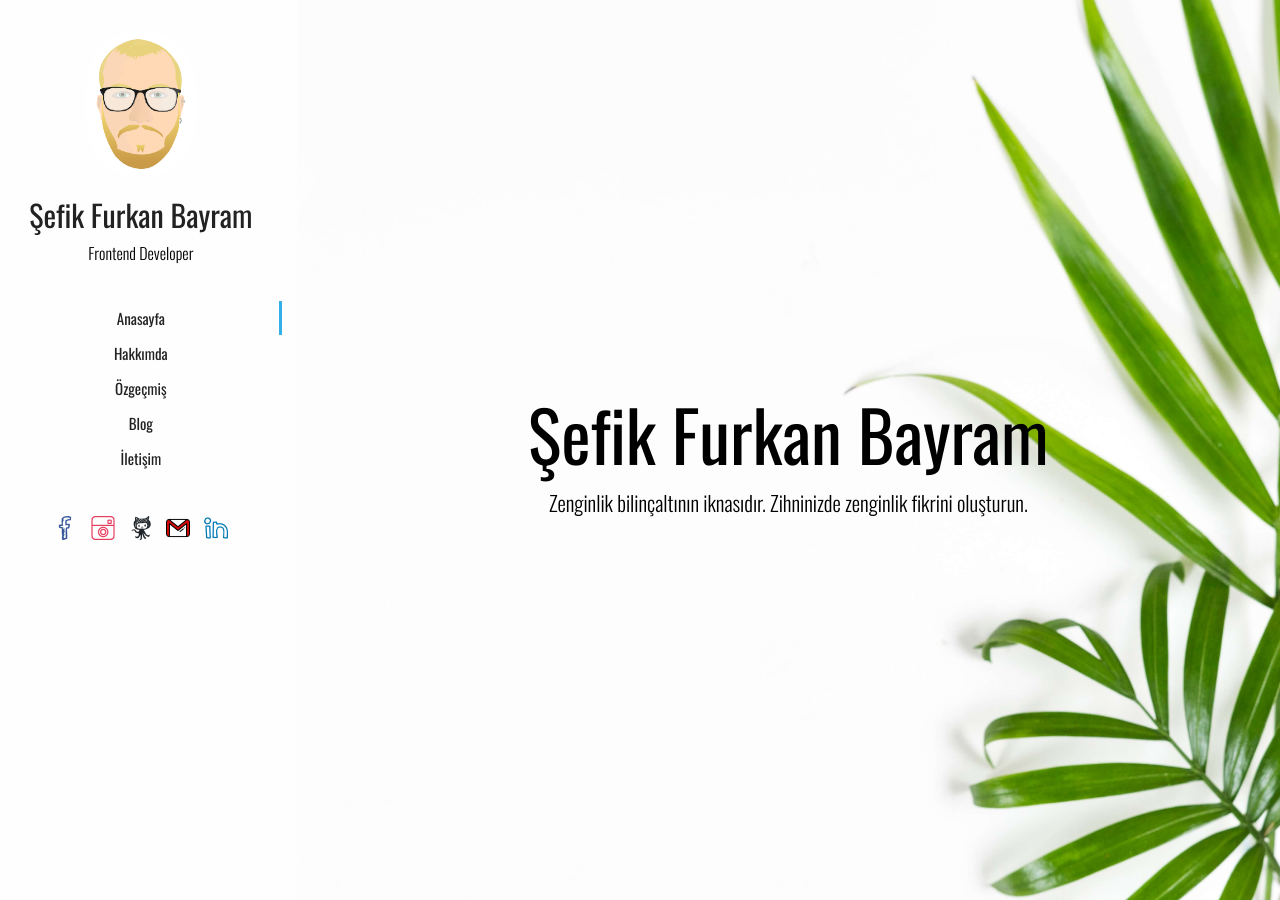
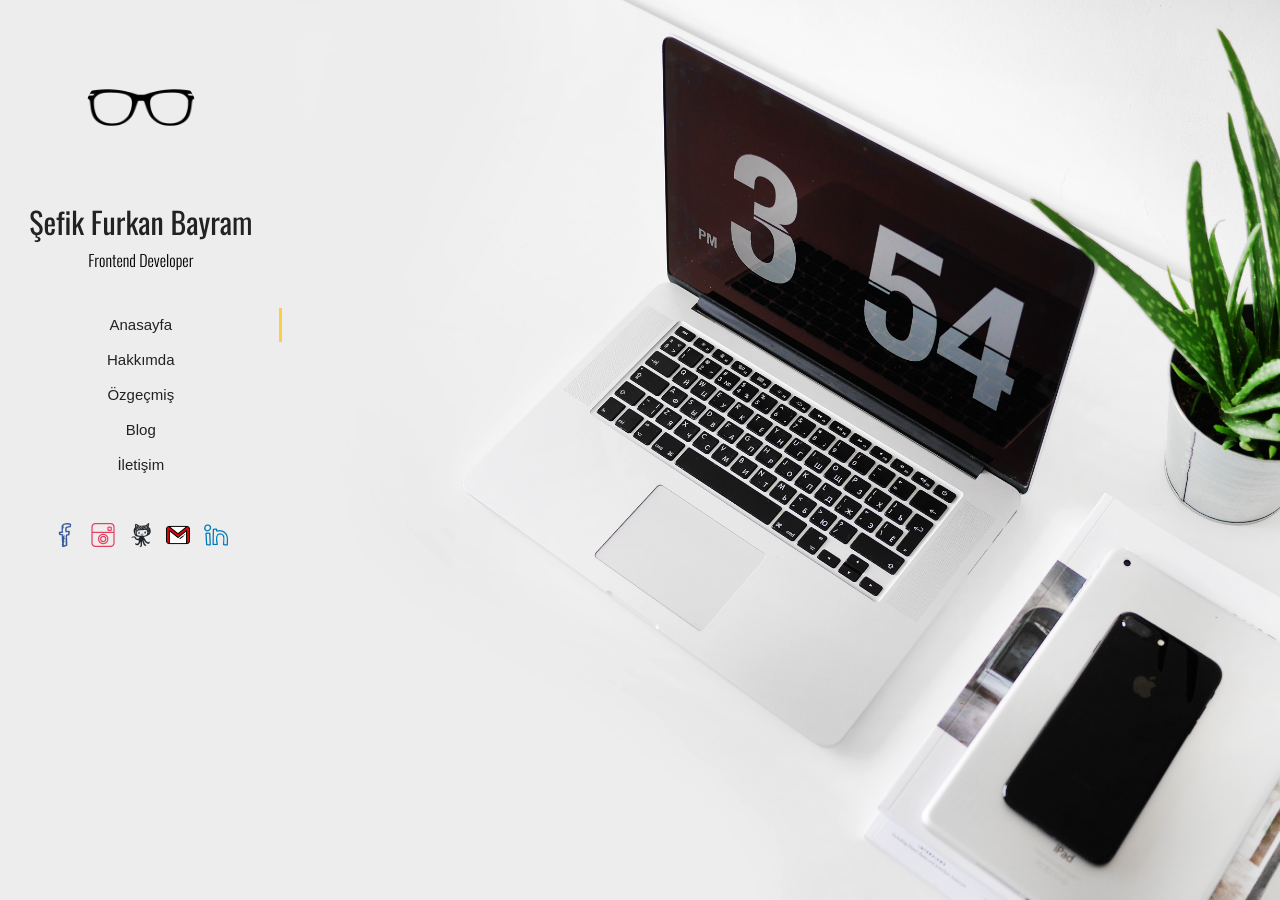
Before and after one commit to furkanbayram2/furkanbayram2.github.io, a Jekyll site: the page built from index.html, in a window 1280 px wide. Built offline with Jekyll 4.4.1, drawn with Linux system fonts in a browser that asks for light colours; nearby versions of some CDN libraries; library files that are not in the unit come from our copies; the list of posts is cut into pages by our own code.

Commit message:
tasarimsal degisikler yapildi

```diff
--- a/_config.yml
+++ b/_config.yml
@@ -11,8 +11,8 @@ safe: true
 
 # edit here to achieve your personal greatness
 
-url: http://furkanbayram.online
-baseurl: '/'
+url: ''
+baseurl: ''
 title: Şefik Furkan Bayram - Yazılım ve Tasarım
 gems:
 - jekyll-redirect-from
--- a/_includes/header.html
+++ b/_includes/header.html
@@ -1,7 +1,7 @@
 		<!-- Header -->
 		<header id="site_header" class="header mobile-menu-hide">
         <div class="my-photo">
-        <img src="static/images/profileImage.png" alt="image">
+        <img src="static/images/profile.png" alt="image">
         <div class="mask"></div>
         </div>
 
--- a/index.html
+++ b/index.html
@@ -18,7 +18,7 @@ redirect_from:
   <!-- Header -->
   <header id="site_header" class="header mobile-menu-hide">
     <div class="my-photo">
-          <img src="static/images/profileImage.png" alt="image">
+      <img src="static/images/profile.png" alt="image">
       <div class="mask"></div>
     </div>
 
@@ -96,7 +96,7 @@ redirect_from:
 
                 <div class="mask"></div>
               </div>
-                  <h2>{{site.author}}</h2>
+              <!--  <h2>{{site.author}}</h2>
                   <div id="rotate" class="text-rotate">
                       <div>
                           <p class="home-page-description">frontend-developer</p>
@@ -106,7 +106,7 @@ redirect_from:
                     </div>
 
                   </div>
-
+                -->
 
             </div>
           </div>
@@ -117,13 +117,13 @@ redirect_from:
         <section class="pt-page pt-page-2" data-id="hakkimda">
           <div class="section-title-block">
             <h2 class="section-title">Hakkımda</h2>
-                <h5 class="section-description">Yazılımcı, Öğrenci, İnsan</h5>
+            <h5 class="section-description">why not</h5>
           </div>
 
           <div class="row">
             <div class="col-sm-6 col-md-6 subpage-block">
               <div class="general-info">
-                    <h3>Frontend Developer/Designer @ limemedia.net</h3>
+                <h3>Frontend Developer/ @ alegra.io</h3>
                 <p>Merhaba, ben Şefik Furkan Bayram. Bilgisayar Teknolojisi ve Bilişim Sistemleri mezunuyum.</p>
                 <p>
                   Frontend alanında kendimi geliştiriyorum.
@@ -143,7 +143,8 @@ redirect_from:
                   <!-- Testimonial Content -->
                   <div class="testimonial-content">
                     <div class="testimonial-text">
-                          <p>"Furkan ile çalışmak büyük bir zevki! Çok eğlenceli ve çalışkan. Firmamızın büyümesinde çok yardımcı oldu."</p>
+                      <p>"Furkan ile çalışmak büyük bir zevki! Çok eğlenceli ve çalışkan. Firmamızın büyümesinde çok
+                        yardımcı oldu."</p>
                     </div>
                   </div>
                   <!-- /Testimonial Content -->
@@ -169,7 +170,8 @@ redirect_from:
                   <!-- Testimonial Content -->
                   <div class="testimonial-content">
                     <div class="testimonial-text">
-                          <p>"İstediğim proje verilen tarihtan tam 1 hafta önce tamamlandı. Bu ekip çok sıkı çalışıyor. Her türlü soruna karşı bir çözümleri var."</p>
+                      <p>"İstediğim proje verilen tarihtan tam 1 hafta önce tamamlandı. Bu ekip çok sıkı çalışıyor. Her
+                        türlü soruna karşı bir çözümleri var."</p>
                     </div>
                   </div>
                   <!-- /Testimonial Content -->
@@ -204,7 +206,8 @@ redirect_from:
                 <div class="service-info">
                   <img src="static/images/service/web_design.png" alt="Responsive Design">
                   <h4>Web Tasarım</h4>
-                      <p>Kurumlar tarafından kullanılan, yeni teknolojileri kullanan, yönetim paneli ile güncellenebilir dinamik sayfalar.</p>
+                  <p>Kurumlar tarafından kullanılan, yeni teknolojileri kullanan, yönetim paneli ile güncellenebilir
+                    dinamik sayfalar.</p>
                 </div>
               </div>
             </div>
@@ -214,7 +217,8 @@ redirect_from:
                 <div class="service-info">
                   <img src="static/images/service/copywrite.png" alt="Copywriter">
                   <h4>Dijital Tasarımlar</h4>
-                      <p>Kurumun renkleri, logosu, kurum içi döküman gibi kurumsal kimlik tasarımları, banner ve reklam görsel tasarımları..</p>
+                  <p>Kurumun renkleri, logosu, kurum içi döküman gibi kurumsal kimlik tasarımları, banner ve reklam
+                    görsel tasarımları..</p>
                 </div>
               </div>
             </div>
@@ -224,7 +228,8 @@ redirect_from:
                 <div class="service-info">
                   <img src="static/images/service/ecommerce.png" alt="E-Commerce">
                   <h4>Bakım ve Güncelleme</h4>
-                      <p>Web sayfasında oluşabilecek hataların giderilmesi, gelişen teknoloji veya ihtiyaçlara göre yeni eklentiler eklenmesi.</p>
+                  <p>Web sayfasında oluşabilecek hataların giderilmesi, gelişen teknoloji veya ihtiyaçlara göre yeni
+                    eklentiler eklenmesi.</p>
                 </div>
               </div>
             </div>
@@ -234,7 +239,8 @@ redirect_from:
                 <div class="service-info">
                   <img src="static/images/service/management.png" alt="Management">
                   <h4>Optimizasyon</h4>
-                      <p>İnternet sayfalarının arama motorlarında yükselmesi için yapılan site içi ve site dışı arama motoru optimizasyonları (SEO).</p>
+                  <p>İnternet sayfalarının arama motorlarında yükselmesi için yapılan site içi ve site dışı arama
+                    motoru optimizasyonları (SEO).</p>
                 </div>
               </div>
             </div>
@@ -295,7 +301,7 @@ redirect_from:
               <div class="fun-fact-block gray-bg">
                 <i class="pe-7s-icon pe-7s-smile"></i>
                 <h4>Mutlu Proje</h4>
-                    <span class="fun-value">76</span>
+                <span class="fun-value">23</span>
               </div>
             </div>
 
@@ -303,14 +309,14 @@ redirect_from:
               <div class="fun-fact-block">
                 <i class="pe-7s-icon pe-7s-alarm"></i>
                 <h4>Çalışılan Saat</h4>
-                    <span class="fun-value">1578</span>
+                <span class="fun-value">460</span>
               </div>
             </div>
             <div class="col-sm-6 col-md-4 subpage-block">
               <div class="fun-fact-block">
                 <i class="pe-7s-icon pe-7s-coffee"></i>
                 <h4>İçilen Kahve</h4>
-                    <span class="fun-value">1457</span>
+                <span class="fun-value">245</span>
               </div>
             </div>
           </div>
@@ -322,7 +328,7 @@ redirect_from:
         <section class="pt-page pt-page-3" data-id="ozgecmis">
           <div class="section-title-block">
             <h2 class="section-title">Özgeçmiş</h2>
-                <h5 class="section-description">Dişe Diş...</h5>
+            <h5 class="section-description">so what</h5>
           </div>
 
           <div class="row">
@@ -335,11 +341,15 @@ redirect_from:
               <div class="timeline">
                 <!-- Single event -->
                 <div class="timeline-event te-primary">
-                          <h5 class="event-date">Mart 2018 - Şuan</h5>
+                  <h5 class="event-date">Aralık 2018 - Şuan</h5>
+                  <h4 class="event-name">Frontend Developer</h4>
+                  <span class="event-description">Alegra Dijital Yayıncılık A.Ş.</span>
+
+                </div>
+                <div class="timeline-event te-primary">
+                  <h5 class="event-date">Mart 2018 - Kasım 2018</h5>
                   <h4 class="event-name">Remote Önyüz Geliştirici</h4>
                   <span class="event-description">BT & Partners</span>
-                          <p>Wordpress ile site tasarımı,</p>
-                          <p>Website performans iyileştirmeleri,</p>
                   <p>Şirket içi web uygulamaları geliştirme,</p>
                   <p>Vue.js ile SPA geliştirme,</p>
                   <P>Cross-browser uyumluluk sorunlarını giderme çalışmaları</P>
@@ -362,18 +371,10 @@ redirect_from:
                   <span class="event-description">Telpa Telekominikasyon</span>
                   <p>C# ile .NET projeleri geliştirilmesi,</p>
                   <p>Entity Framework ile geliştirilen projelere destek,</p>
-                      <p>Backend alanında destek,</p>
                   <p>MSSQL'de sorgu oluşturma</p>
                 </div>
                 <!-- Single event -->
-                    <div class="timeline-event te-primary">
-                      <h5 class="event-date">Eylül 2013 - Haziran 2014</h5>
-                      <h4 class="event-name">Stajyer BT Elemanı</h4>
-                      <span class="event-description">TAT Konserve Sanayii A.Ş</span>
-                      <p>Yerel ağ optimizasyonu ve bakımı,</p>
-                      <p>Aylık bilgisayar bakımı,</p>
-                      <p>Server bakımı</p>
-                    </div>
+
               </div>
             </div>
             <div class="col-sm-6 col-md-4 subpage-block">
@@ -399,20 +400,20 @@ redirect_from:
             </div>
             <div class="col-sm-6 col-md-4 subpage-block">
               <div class="block-title">
-                    <h3>Tasarım Yetenekleri</h3>
+                <h3>Diğer Yetenekler</h3>
               </div>
               <div class="skills-info">
-                    <h4>Web Tasarım</h4>
+                <h4>Takım Çalışması</h4>
                 <div class="skill-container">
                   <div class="skill-percentage skill-8"></div>
                 </div>
 
-                    <h4>Baskı Tasarım</h4>
+                <h4>Sorumluluk Bilinci</h4>
                 <div class="skill-container">
-                      <div class="skill-percentage skill-3"></div>
+                  <div class="skill-percentage skill-9"></div>
                 </div>
 
-                    <h4>Grafik Tasarım</h4>
+                <h4>Liderlik</h4>
                 <div class="skill-container">
                   <div class="skill-percentage skill-5"></div>
                 </div>
@@ -432,20 +433,30 @@ redirect_from:
                   <div class="skill-percentage skill-8"></div>
                 </div>
 
+                <h4>javascriprt</h4>
+                <div class="skill-container">
+                  <div class="skill-percentage skill-7"></div>
+                </div>
+
+
+                <h4>VueJS</h4>
+                <div class="skill-container">
+                  <div class="skill-percentage skill-4"></div>
+                </div>
+
+                <h4>jQuery</h4>
+                <div class="skill-container">
+                  <div class="skill-percentage skill-5"></div>
+                </div>
+
                 <h4>Wordpress</h4>
                 <div class="skill-container">
                   <div class="skill-percentage skill-6"></div>
                 </div>
 
-                    <h4>jQuery</h4>
-                    <div class="skill-container">
-                      <div class="skill-percentage skill-7"></div>
-                    </div>
 
-                    <h4>VueJS</h4>
-                    <div class="skill-container">
-                      <div class="skill-percentage skill-4"></div>
-                    </div>
+
+
               </div>
             </div>
           </div>
@@ -658,7 +669,7 @@ redirect_from:
         <section class="pt-page pt-page-5" data-id="blog">
           <div class="section-title-block">
             <h2 class="section-title">Blog</h2>
-                <h5 class="section-description">Yazdığım Yazılar...</h5>
+            <h5 class="section-description">yes</h5>
           </div>
           <div class="archive">
             <h2><a href="archive.html">Arşive gitmek için tıklayınız.</a></h2>
@@ -672,7 +683,7 @@ redirect_from:
                   <a href="{{ site.baseurl }}{{ post.url }}">
                     <img class="post-image img-responsive" src="static\images\post_image{{ post.url }}\cover.jpg" alt="blog-post-1" />
                     <div class="mask"></div>
-                        <div class="post-date">	 	{% assign m = post.date | date: "%-m" %}
+                    <div class="post-date"> {% assign m = post.date | date: "%-m" %}
                       {{ post.date | date: "%-d" }}
                       {% case m %}
                       {% when '1' %}Ocak
@@ -695,7 +706,9 @@ redirect_from:
                   <ul class="category">
                     <li><a href="#">{{ post.category }}</a></li>
                   </ul>
-                      <a href="{{ site.baseurl }}{{ post.url }}"><h4 class="blog-item-title">{{ post.title }}</h4></a>
+                  <a href="{{ site.baseurl }}{{ post.url }}">
+                    <h4 class="blog-item-title">{{ post.title }}</h4>
+                  </a>
                 </div>
               </div>
             </div>
@@ -714,7 +727,7 @@ redirect_from:
         <section class="pt-page pt-page-6" data-id="iletisim">
           <div class="section-title-block">
             <h2 class="section-title">İletişim</h2>
-                <h5 class="section-description">İletişime Geçmek İçin</h5>
+            <h5 class="section-description">for contact</h5>
           </div>
 
           <div class="row">
@@ -747,6 +761,7 @@ redirect_from:
                   <h5>+90 546 545 9634</h5>
                 </div>
               </div>
+              <!--
               <div class="contact-info-block">
                 <div class="ci-icon">
                   <i class="pe-7s-icon pe-7s-check"></i>
@@ -754,7 +769,7 @@ redirect_from:
                 <div class="ci-text">
                   <h5>Serbest Olarak Çalışabilirim</h5>
                 </div>
-                  </div>
+              </div>-->
             </div>
 
             <div class="col-sm-6 col-md-6 subpage-block">
@@ -767,21 +782,24 @@ redirect_from:
 
                 <div class="controls">
                   <div class="form-group">
-                          <input id="form_name" type="text" name="name" class="form-control" placeholder="Adınız Soyadınız" required="required" data-error="Name is required.">
+                    <input id="form_name" type="text" name="name" class="form-control" placeholder="Adınız Soyadınız"
+                      required="required" data-error="Name is required.">
                     <div class="form-control-border"></div>
                     <i class="form-control-icon fa fa-user"></i>
                     <div class="help-block with-errors"></div>
                   </div>
 
                   <div class="form-group">
-                          <input id="form_email" type="email" name="email" class="form-control" placeholder="Email Adresiniz" required="required" data-error="Valid email is required.">
+                    <input id="form_email" type="email" name="email" class="form-control" placeholder="Email Adresiniz"
+                      required="required" data-error="Valid email is required.">
                     <div class="form-control-border"></div>
                     <i class="form-control-icon fa fa-envelope"></i>
                     <div class="help-block with-errors"></div>
                   </div>
 
                   <div class="form-group">
-                          <textarea id="form_message" name="message" class="form-control" placeholder="Yazmak İstediğiniz Mesaj..." rows="4" required="required" data-error="Please, leave me a message."></textarea>
+                    <textarea id="form_message" name="message" class="form-control" placeholder="Yazmak İstediğiniz Mesaj..."
+                      rows="4" required="required" data-error="Please, leave me a message."></textarea>
                     <div class="form-control-border"></div>
                     <i class="form-control-icon fa fa-comment"></i>
                     <div class="help-block with-errors"></div>
--- a/static/css/main.css
+++ b/static/css/main.css
@@ -14,6 +14,10 @@ html {
 }
 body {
   font-family: 'PT Sans', Helvetica, sans-serif;
+  font-family: 'Muli', sans-serif;
+font-family: 'Fira Sans', sans-serif;
+font-family: 'Varela Round', sans-serif;
+
   color: #666;
   margin: 0;
   height: 100%;
@@ -22,7 +26,7 @@ body {
 }
 
 a {
-  color: #0099CC;
+  color: #FC4949;
   text-decoration: none;
   outline: none;
   -webkit-transition-duration: 0.3s;
@@ -30,8 +34,7 @@ a {
 }
 
 a:hover {
-  color: #006699;
-  color: #0099CC;
+  color: #f42424;
   text-decoration: none;
   outline: none;
 }
@@ -86,7 +89,7 @@ input[type=submit], input[type=button], button, a.button {
   line-height: 1.2;
   border: 0;
   outline: 0;
-  border: 2px solid #33B0E8;
+  border: 2px solid #FECC49;
   color: #222;
   text-shadow: none;
   background: none;
@@ -99,7 +102,7 @@ input[type=submit], input[type=button], button, a.button {
 
 input[type=submit]:hover, input[type=submit]:focus, input[type=button]:focus, button:hover, button:focus, a.button:hover, a.button:focus {
   color: #fff;
-  background-color: #33B0E8;
+  background-color: #FECC49;
 }
 /* /Buttons */
 
@@ -146,7 +149,7 @@ textarea.form-control, textarea.form-control:focus {
   left: 50%;
   right: 50%;
   bottom: 0;
-  background: #33B0E8;
+  background: #FECC49;
   height: 2px;
   -webkit-transition-property: left, right;
   transition-property: left, right;
@@ -174,7 +177,7 @@ textarea.form-control, textarea.form-control:focus {
 }
 
 .form-control:focus + .form-control-icon {
-  color: #33B0E8;
+  color: #FECC49;
 }
 
 .form-control::-moz-placeholder {
@@ -265,7 +268,7 @@ textarea.form-control, textarea.form-control:focus {
   display: inline-block;
   position: absolute;
   top: 0;
-  background-color: #33B0E8;
+  background-color: #FECC49;
   border-radius: 100%;
   -webkit-animation: bounce 2.0s infinite ease-in-out;
   animation: bounce 2.0s infinite ease-in-out;
@@ -323,7 +326,7 @@ textarea.form-control, textarea.form-control:focus {
   -webkit-box-sizing: border-box;
   -moz-box-sizing: border-box;
   box-sizing: border-box;
-  background-color: #fefefe;
+  background-color: #EDEDED;
 }
 
 .pt-wrapper.scroll-auto {
@@ -451,7 +454,7 @@ textarea.form-control, textarea.form-control:focus {
   position: fixed;
   width: 22%;
   height: 100%;
-  background-color: #fefefe;
+  background-color: #EDEDED;
   overflow: auto;
 }
 
@@ -460,6 +463,7 @@ textarea.form-control, textarea.form-control:focus {
   margin: 30px auto 20px;
   max-width: 110px;
   text-align: center;
+  padding:50px 0;
   z-index: 0;
 }
 
@@ -523,7 +527,7 @@ ul.social-links li a {
 
 ul.social-links li a:hover {
   color: #fff;
-  background-color: #33B0E8;
+  background-color: #FECC49;
 }
 
 ul.social-links li a i {
@@ -536,7 +540,7 @@ ul.social-links li a:hover i {
 }
 
 ul.social-links li a:hover {
-  color: #33B0E8;
+  color: #FECC49;
 }
 
 ul.social-links li:last-child a {
@@ -578,6 +582,7 @@ ul.social-links li:last-child a {
   padding: 0;
   margin: 0;
   font-family: Oswald, Helvetica, sans-serif;
+  font-family: 'Fira Sans', sans-serif;
 }
 
 .site-main-menu li {
@@ -598,17 +603,17 @@ ul.social-links li:last-child a {
   font-weight: 500;
   position: relative;
   text-decoration: none;
-  border-bottom: 1px solid #fefefe;
+  border-bottom: 1px solid #EDEDED;
   outline: none;
 }
 
 .site-main-menu li:first-child a {
-  border-top: 1px solid #fefefe;
+  border-top: 1px solid #EDEDED;
 }
 
 .site-main-menu li a:hover,
 .site-main-menu li.active a {
-  background-color: #fefefe;
+  background-color: #EDEDED;
 }
 
 .site-main-menu li a:hover:after,
@@ -625,7 +630,7 @@ ul.social-links li:last-child a {
 }
 
 .site-main-menu li.active a:after {
-  background-color: #33B0E8;
+  background-color: #FECC49;
 }
 /* /Main menu */
 
@@ -639,7 +644,7 @@ ul.social-links li:last-child a {
   position: relative;
   margin: 0 0 0 -80px;
   padding: 10px 20px 10px 78px;
-  background-color: #33B0E8;
+  background-color: #FECC49;
   color: #fff;
   line-height: 1.1em;
   font-weight: 500;
@@ -655,7 +660,7 @@ ul.social-links li:last-child a {
   left: 0px;
   content: "";
   border-bottom: 10px solid transparent;
-  border-right: 10px solid #328BE8;
+  border-right: 10px solid #F7BB25;
 }
 
 .section-description {
@@ -678,7 +683,7 @@ ul.social-links li:last-child a {
   width: 100%;
   height: 2px;
   margin-top: -1px;
-  background-color: #33B0E8;
+  background-color: #FECC49;
 }
 
 
@@ -691,14 +696,14 @@ ul.social-links li:last-child a {
 }
 
 .home-page-block h2 {
-  color: black;
+  color: white;
   text-align: center;
   font-size: 70px;
   margin: 0;
 }
 
 .home-page-description {
-  color: black;
+  color: white;
   font-size: 21px;
   font-weight: 300;
   font-family: Oswald, Helvetica, sans-serif;
@@ -735,7 +740,7 @@ ul.social-links li:last-child a {
   display: block;
   width: 100%;
   height: 2px;
-  background-color: #33B0E8;
+  background-color: #FECC49;
 }
 
 .info-list li .value {
@@ -782,7 +787,7 @@ ul.social-links li:last-child a {
 
 .service-icon {
   font-size: 70px;
-  color: #33B0E8;
+  color: #FECC49;
   margin: 0 0 18px;
 }
 /* /Services */
@@ -838,7 +843,7 @@ ul.social-links li:last-child a {
   font-weight: 300;
   display: block;
   margin: 10px 0;
-  color: #33B0E8;
+  color: #FECC49;
 }
 /* /Fun Facts */
 
@@ -962,7 +967,7 @@ ul.social-links li:last-child a {
   font-weight: 300;
   line-height: 1.1em;
   margin: 0 0 3px;
-  background-color: #FF8621;
+  background-color: #FC4949;
   padding: 5px 8px 5px 30px;
   margin-left: -30px;
 }
@@ -1009,7 +1014,7 @@ ul.social-links li:last-child a {
 
 .skill-container {
   background-color: transparent;
-  border: 2px solid #33B0E8;
+  border: 2px solid #FECC49;
   -moz-border-radius: 8px;
   -webkit-border-radius: 8px;
   border-radius: 8px;
@@ -1022,7 +1027,7 @@ ul.social-links li:last-child a {
 }
 
 .skill-percentage {
-  background-color: #33B0E8;
+  background-color: #FECC49;
   border: 2px solid #fff;
   -moz-border-radius: 9px;
   -webkit-border-radius: 9px;
@@ -1140,7 +1145,7 @@ ul.social-links li:last-child a {
 
 .portfolio-filters li.active a,
 .portfolio-filters li.active a:hover {
-  background-color: #33B0E8;
+  background-color: #FECC49;
   color: #fff;
 }
 
@@ -1199,7 +1204,7 @@ ul.social-links li:last-child a {
   width: 100%;
   height: 2px;
   margin: 0 auto;
-  background-color: #33B0E8;
+  background-color: #FECC49;
 }
 .portfolio-grid figure a div small {
   color: #eee;
@@ -1254,6 +1259,10 @@ ul.social-links li:last-child a {
   box-shadow: 0 1px 5px rgba(0,0,0,0.1);
 }
 
+.blogpost p{
+  font-size:15px;
+}
+
 .blog-card:hover {
   -webkit-box-shadow: 0 1px 15px rgba(0,0,0,0.11);
   -moz-box-shadow: 0 1px 15px rgba(0,0,0,0.11);
@@ -1271,6 +1280,7 @@ ul.social-links li:last-child a {
 
 .blog-card .blog-item-title {
   margin: 5px 0 0 0;
+  font-size:17px;
 }
 
 .blog-card .post-meta {
@@ -1281,7 +1291,7 @@ ul.social-links li:last-child a {
 .blog-card .post-date {
   color:white;
   display: inline-block;
-  background-color: #33B0E8;
+  background-color: #FECC49;
   padding: 0.3em;
   text-align: center;
   position: absolute;
@@ -1391,7 +1401,7 @@ ul.social-links li:last-child a {
 }
 
 .date{
-  color:#33b0e8;
+  color:#FECC49;
   font-weight: bold;
 }
 
@@ -1466,7 +1476,7 @@ ul.social-links li:last-child a {
 .testimonials.owl-carousel .owl-nav .owl-prev:hover,
 .testimonials.owl-carousel .owl-nav .owl-next:hover {
   color: #fff;
-  background-color: #33B0E8;
+  background-color: #FECC49;
 }
 
 .testimonials.owl-carousel .owl-nav .owl-prev:before,
@@ -1601,7 +1611,7 @@ ul.social-links li:last-child a {
 }
 
 .portfolio-nav .portfolio-close-button a:hover {
-  background-color: #33B0E8;
+  background-color: #FECC49;
   color: #fff;
 }
 
@@ -1646,7 +1656,7 @@ ul.social-links li:last-child a {
 }
 
 .project-general-info .fa {
-  color: #33B0E8;
+  color: #FECC49;
   margin-right: 5px;
 }
 
@@ -1671,7 +1681,7 @@ ul.social-links li:last-child a {
 
 .share-buttons a:hover {
   color: #fff;
-  background-color: #33B0E8;
+  background-color: #FECC49;
 }
 
 .share-buttons a:last-child {
@@ -1740,12 +1750,12 @@ ul.social-links li:last-child a {
 .bbb-archive:hover,
 .bbb-archive:visited:hover {
   color: #fff;
-  background-color: #33B0E8;
+  background-color: #FECC49;
 }
 
 .bbb-archive:hover:after,
 .bbb-archive:visited:hover:after {
-  background: #328BE8;
+  background: #F7BB25;
 }
 
 .blog-back-button:after {
@@ -1769,12 +1779,12 @@ ul.social-links li:last-child a {
 .blog-back-button:hover,
 .blog-back-button:visited:hover {
   color: #fff;
-  background-color: #33B0E8;
+  background-color: #FECC49;
 }
 
 .blog-back-button:hover:after,
 .blog-back-button:visited:hover:after {
-  background: #328BE8;
+  background: #F7BB25;
 }
 
 .blog-back-button i {
@@ -1844,7 +1854,7 @@ blockquote {
 }
 
 .post-comments .media-footer a:hover {
-  color: #33B0E8;
+  color: #FECC49;
 }
 
 .blog-post-content .divider {
@@ -2067,7 +2077,7 @@ blockquote {
 
 
   .myBackground{
-    background-image: url(./../images/bg.jpg) !important;
+    background-image: url(./../images/2.jpg) !important;
   }
   .home-page-block {
     height: 75vh !important;
@@ -2076,7 +2086,7 @@ blockquote {
 
 @media screen and (min-width: 481px) {
   .myBackground{
-    background-image:url("./../images/bg.jpg") !important;
+    background-image:url("./../images/2.jpg") !important;
   }
 
 }
@@ -2106,7 +2116,7 @@ blockquote {
   position: fixed;
   bottom: 25px;
   right: 25px;
-  background: #33B0E8;
+  background: #FECC49;
   width: 50px;
   height: 50px;
   display: block;
```
Also changed, not shown: other parts of index.html (+3 -3 lines), static/images/2.jpg (added), static/images/profile.png (added), 12 other files. Lines whose indentation alone changed are shown as unchanged.
